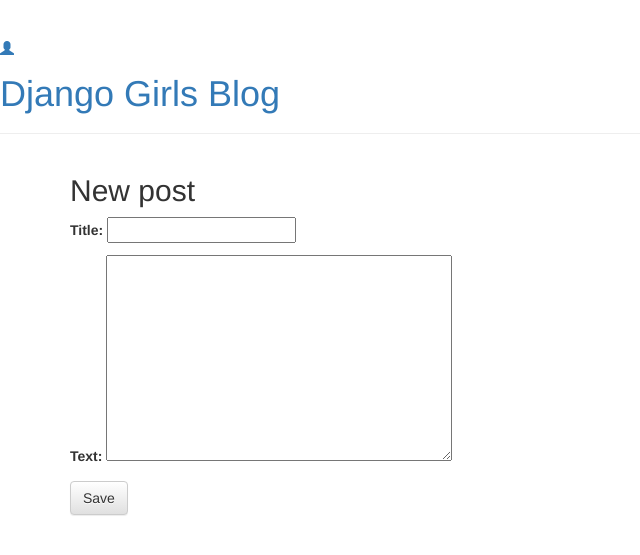
After one commit to azimicat/tutorialDjangoGirls, a Django app: page /post/new/ in a window 1280 px wide. The commit adds this page. Shown: the top 555 px of the page, without its empty margins (0-640 px from the left). Run offline with Django 3.2, Linux system fonts and the light colour scheme; some libraries are stand-ins or nearby versions.

Commit message:
[feat] update

```diff
--- /dev/null
+++ b/blog/forms.py
@@ -0,0 +1,8 @@
+from django import forms
+from .models import Post
+
+
+class PostForm(forms.ModelForm):
+    class Meta:
+        model = Post
+        fields = ('title', 'text',)
--- a/blog/templates/blog/base.html
+++ b/blog/templates/blog/base.html
@@ -1,10 +1,19 @@
 {% load static %}
 <html>
     <head>
+        <link rel="stylesheet" href="//maxcdn.bootstrapcdn.com/bootstrap/3.2.0/css/bootstrap.min.css">
+        <link rel="stylesheet" href="//maxcdn.bootstrapcdn.com/bootstrap/3.2.0/css/bootstrap-theme.min.css">
+        <link href='//fonts.googleapis.com/css?family=Lobster&subset=latin,latin-ext' rel='stylesheet' type='text/css'>
+        <link rel="stylesheet" href="{% static 'css/blog.css' %}">
         <title>Django Girls blog</title>
     </head>
     <body>
         <div class="page-header">
+            {% if user.is_authenticated %}
+                <a href="{% url 'post_new' %}" class="top-menu"><span class="glyphicon glyphicon-plus"></span></a>
+            {% else %}
+                <a href="/admin" class="top-menu"><span class="glyphicon glyphicon-user"></span></a>
+            {% endif %}
             <h1><a href="/">Django Girls Blog</a></h1>
         </div>
         <div class="content container">
--- /dev/null
+++ b/blog/templates/blog/post_edit.html
@@ -0,0 +1,9 @@
+{% extends 'blog/base.html' %}
+{% block content %}
+    <h2>New post</h2>
+    <form method="POST" class="post-form">
+        {% csrf_token %}
+        {{ form.as_p }}
+        <button type="submit" class="save btn btn-default">Save</button>
+    </form>
+{% endblock %}
--- a/blog/urls.py
+++ b/blog/urls.py
@@ -4,4 +4,5 @@
 urlpatterns = [
     path('', views.post_list, name='post_list'),
     path('post/<int:pk>/', views.post_detail, name='post_detail'),
+    path('post/new/', views.post_new, name='post_new'),
 ]
--- a/blog/views.py
+++ b/blog/views.py
@@ -2,14 +2,30 @@
 from django.shortcuts import render, get_object_or_404
 from django.utils import timezone
 from .models import Post
+from .forms import PostForm
+from django.shortcuts import redirect
 
 
 def post_list(request: Request):
     posts = Post.objects.filter(
-        published_date__lte=timezone.now()).order_by('published_date')
+        published_date__lte=timezone.now()).order_by('-published_date')
     return render(request, 'blog/post_list.html', {'posts': posts})
 
 
 def post_detail(request: Request, pk: int):
     post = get_object_or_404(Post, pk=pk)
     return render(request, 'blog/post_detail.html', {'post': post})
+
+
+def post_new(request):
+    if request.method == "POST":
+        form = PostForm(request.POST)
+        if form.is_valid():
+            post = form.save(commit=False)
+            post.author = request.user
+            post.published_date = timezone.now()
+            post.save()
+            return redirect('post_detail', pk=post.pk)
+    else:
+        form = PostForm()
+    return render(request, 'blog/post_edit.html', {'form': form})
```
Also changed, not shown: blog/templates/blog/post_detail.html (+6 -2 lines), blog/templates/blog/post_list.html (+10 -7 lines), README.md, db.sqlite3.
